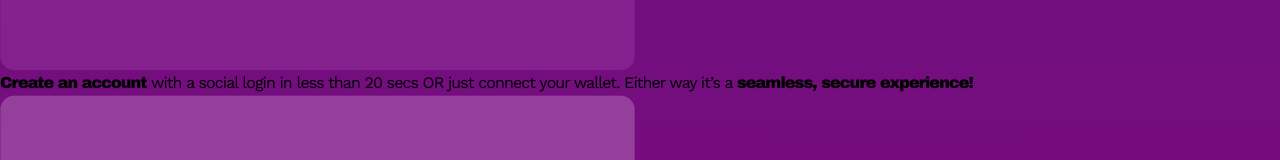
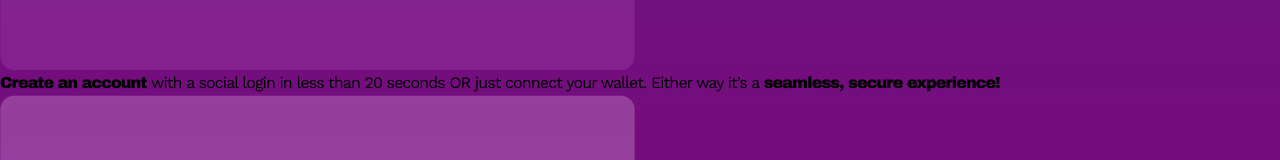
Before and after one commit to vrushangdev/kikx-wave5, a React (Vite) app: page / in a window 1280 px wide. Shown: the part 2375-2535 px from the top of the page. Built offline with nearby package versions, Linux system fonts and the light colour scheme.

Commit message:
Update Create.jsx

```diff
--- a/src/components/Create.jsx
+++ b/src/components/Create.jsx
@@ -17,7 +17,7 @@ function Create() {
                   {" "}
                   Create an account{" "}
                 </span>{" "}
-                 with a social login in less than 20 secs OR just connect
+                 with a social login in less than 20 seconds OR just connect
                 your wallet. Either way it’s a{" "}
                 <span className=" font-semibold archo-black ">
                   {" "}
```
